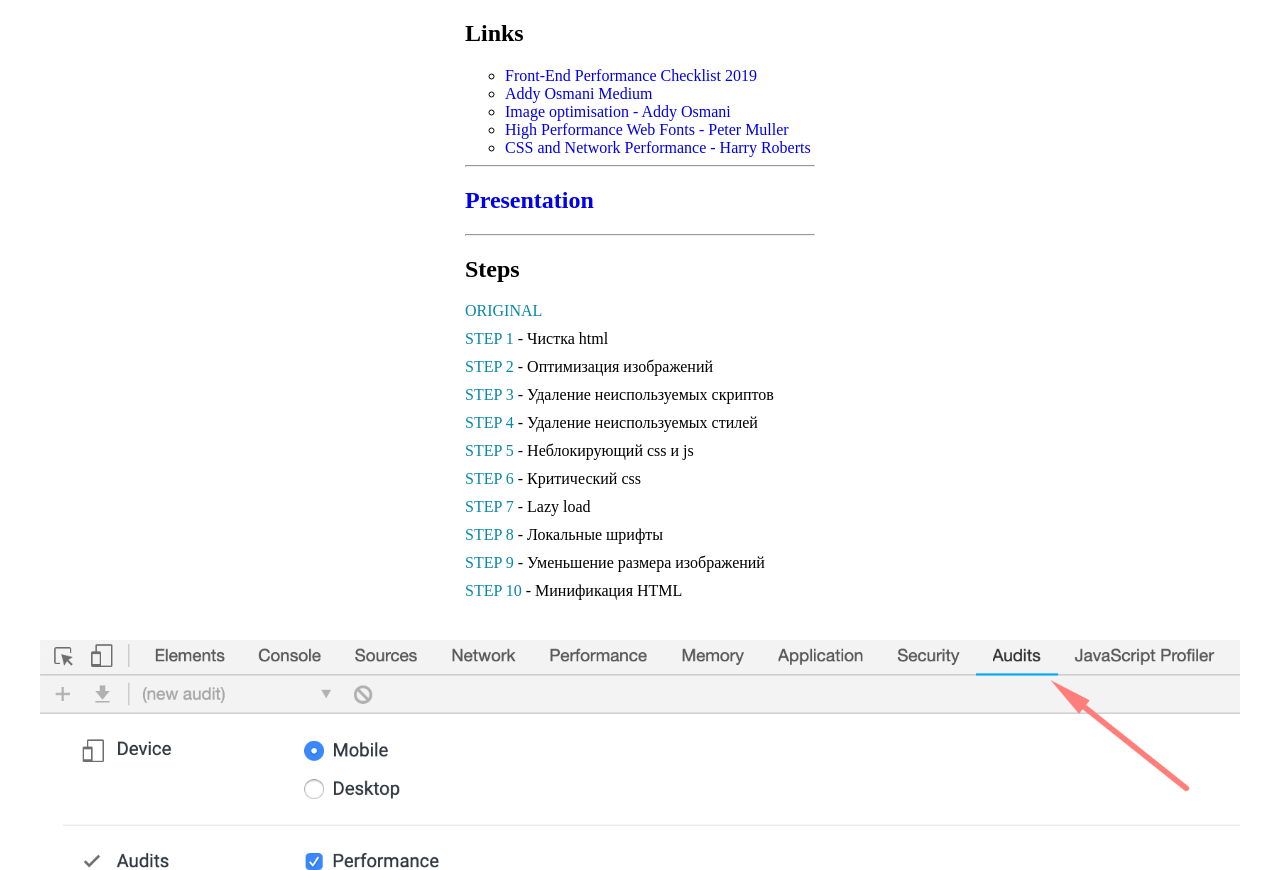
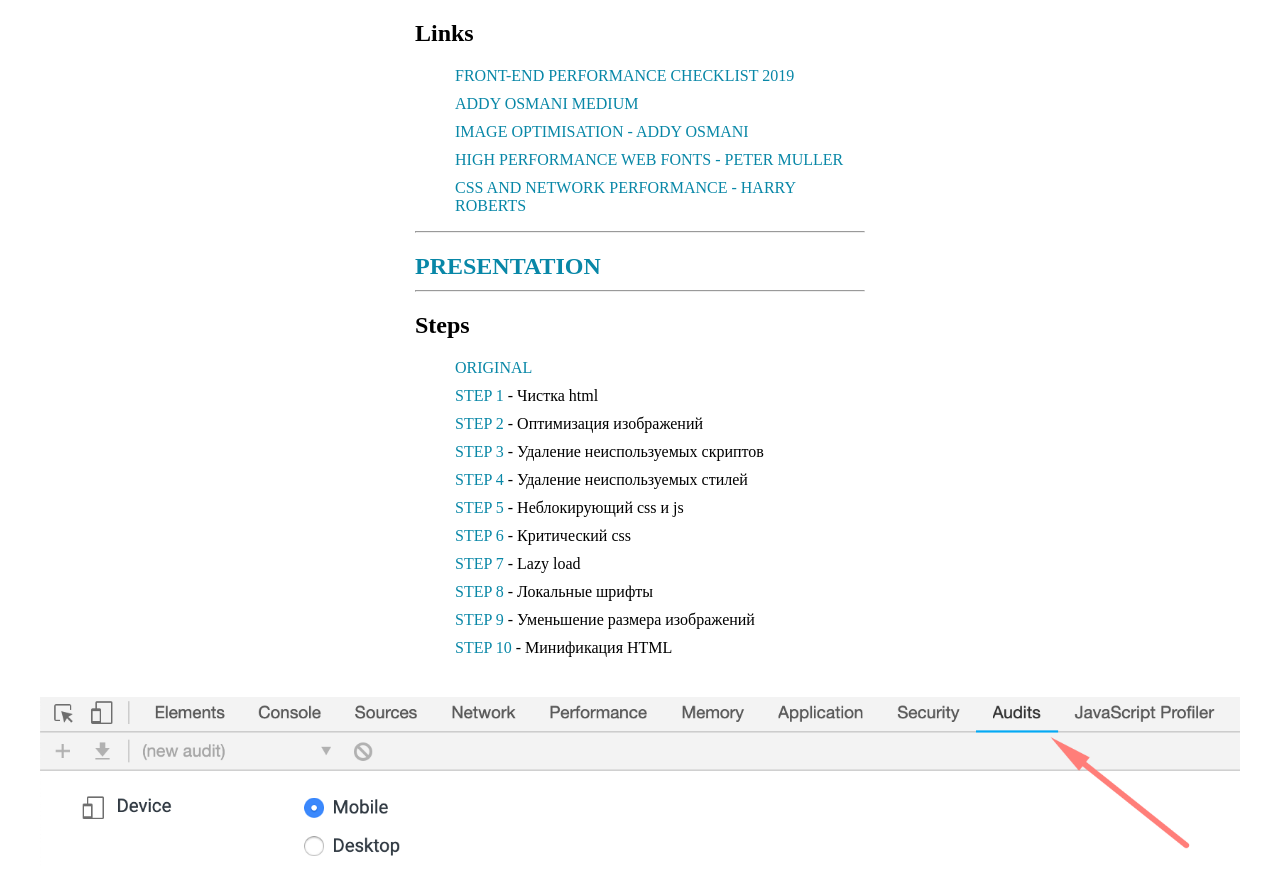
Before and after one commit to js-machine-meet-up/js-machine-meet-up, a plain HTML site: page index.html in a window 1280 px wide. Shown: the top 870 px of the page. Drawn offline with Linux system fonts and the light colour scheme.

Commit message:
Add links

```diff
--- a/index.html
+++ b/index.html
@@ -8,20 +8,21 @@
   <link rel="stylesheet" href="styles.css">
 </head>
 <body>
-  <ul class="container">
+  <div class="container">
     <h2>Links</h2>
     <ul>
-      <li>
+      <li class="link-container">
         <a href="https://www.smashingmagazine.com/2019/01/front-end-performance-checklist-2019-pdf-pages/">Front-End Performance Checklist 2019</a></li>
-      <li><a href="https://medium.com/@addyosmani">Addy Osmani Medium</a></li>
-      <li><a href="https://images.guide/">Image optimisation - Addy Osmani</a></li>
-      <li><a href="https://www.youtube.com/watch?v=eEO77MiGOCc">High Performance Web Fonts - Peter Muller</a></li>
-      <li><a href="https://csswizardry.com/2018/11/css-and-network-performance/">CSS and Network Performance - Harry Roberts</a></li>
+      <li class="link-container"><a href="https://medium.com/@addyosmani">Addy Osmani Medium</a></li>
+      <li class="link-container"><a href="https://images.guide/">Image optimisation - Addy Osmani</a></li>
+      <li class="link-container"><a href="https://www.youtube.com/watch?v=eEO77MiGOCc">High Performance Web Fonts - Peter Muller</a></li>
+      <li class="link-container"><a href="https://csswizardry.com/2018/11/css-and-network-performance/">CSS and Network Performance - Harry Roberts</a></li>
     </ul>
     <hr>
-    <h2><a href="./presentation.key">Presentation</a></h2>
+    <h2 class="link-container"><a href="./presentation.key">Presentation</a></h2>
     <hr>
     <h2>Steps</h2>
+    <ul>
       <li class="link-container">
         <a href="original/index.html">Original</a>
       </li>
@@ -56,6 +57,7 @@
         <a href="step-10/index.html">Step 10</a> - Минификация HTML
       </li>
     </ul>
+  </div>
   <div class="image-container">
     <img src="./audit.png" alt="">
   </div>
--- a/styles.css
+++ b/styles.css
@@ -12,7 +12,7 @@ img {
 }
 
 .container {
-  max-width: 350px;
+  max-width: 450px;
   margin: 0 auto;
   padding: 0 15px;
 }
```
Lines whose indentation alone changed are shown as unchanged.
